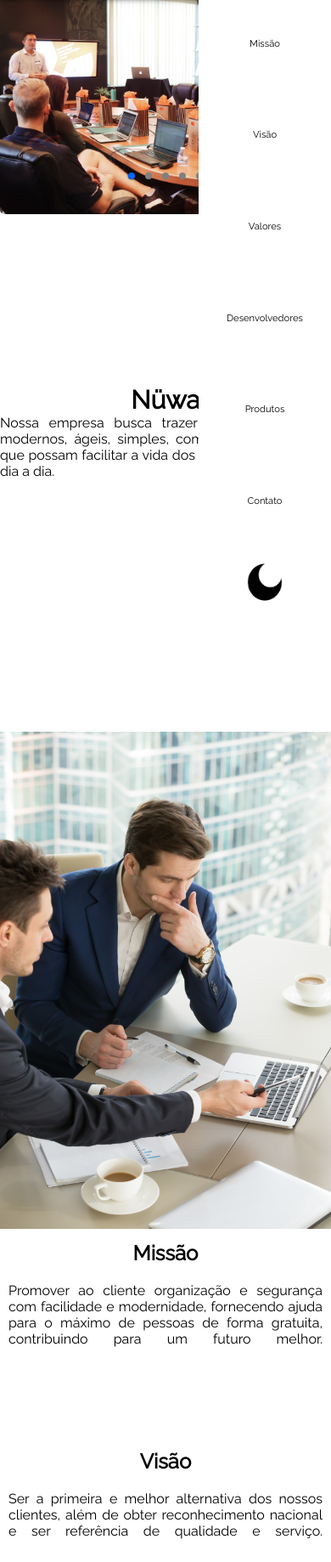
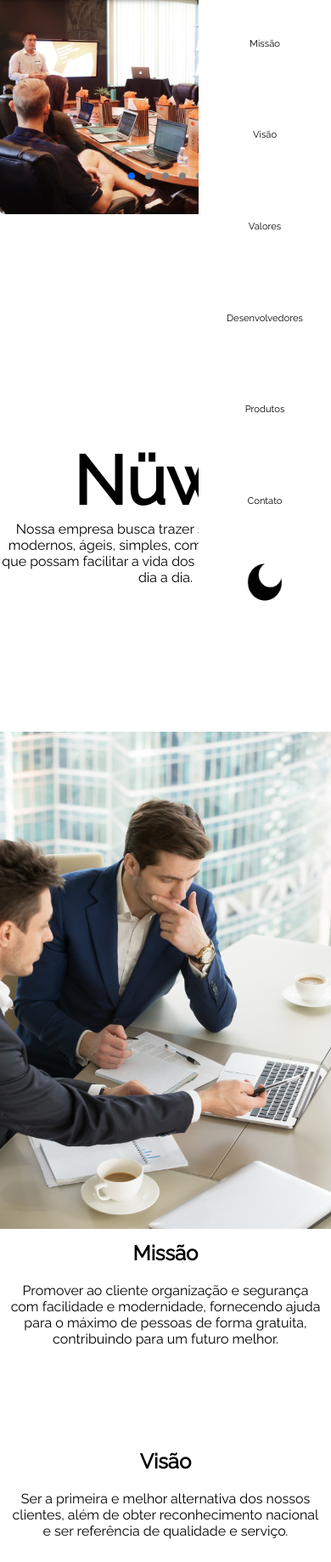
Before and after one commit to LanaAndrade/Nuwa, a plain HTML site: page index.html in a window 390 px wide. Shown: the part 83-1921 px from the top of the page at 85% size. Drawn offline with Linux system fonts and the light colour scheme.

Commit message:
Arrumei os textos do site :)

```diff
--- a/css/style.css
+++ b/css/style.css
@@ -225,7 +225,7 @@ nav ul li button:hover{
   margin: 0 auto;
   width: 100%;
   padding-top:75px;
-  height: 100vh;
+  height: 70vh;
   display: flex;
   justify-content: center;
 
@@ -299,8 +299,6 @@ nav ul li button:hover{
   #titulo{
     width: 100%;
     top: 30%;
-    -ms-transform: translate(-50%, -50%);
-    transform: translate(-50%, -50%);
   }
 }
 @media (max-width: 820px){
@@ -336,8 +334,7 @@ nav ul li button:hover{
   #titulo{
     width: 100%;
     top: 30%;
-    -ms-transform: translate(-50%, -50%);
-    transform: translate(-50%, -50%);
+
   }
 }
 @media (max-width: 650px){
@@ -371,8 +368,6 @@ nav ul li button:hover{
   #titulo{
     width: 100%;
     top: 0%;
-    -ms-transform: translate(-50%, -50%);
-    transform: translate(-50%, -50%);
   }
 }
 
@@ -400,18 +395,17 @@ h1{
   color: var(--detalhes);
 }
 #titulo{
-  margin: 0;
-  position: absolute;
-  top: 70%;
-  left: 50%;
-  -ms-transform: translate(-50%, -50%);
-  transform: translate(-50%, -50%);
-  text-align: justify;
+  width: 100%;
+  margin-top: 3%;
+  margin-bottom: 10%;
+  text-align: center;
 }
 #titulo h1{
-  font-size: 30px;
+  font-size: 80px;
   font-weight: bold;
 }
+
+
 /* Missão, Visão, Valores e Produtos */
 .txt p{
   font-size: 3em !important;
@@ -436,9 +430,9 @@ h1{
   max-width: 100%;
 }
 .textoComImagem p{
-  text-align: justify;
-  -moz-text-align-last: justify;
-  text-align-last: justify;
+  text-align: center;
+  -moz-text-align-last: center;
+  text-align-last: center;
   padding: 10px;
 }
 @media (max-width:800px){
@@ -563,6 +557,10 @@ h1{
   width: 100vw;
 }
 
+#tituloContato{
+  font-size: 50px;
+}
+
 .infoContato{
   font-size: 20px;
 }
--- a/index.html
+++ b/index.html
@@ -113,10 +113,10 @@
             <div id="textoValores" class="textoComImagemFilho1 textoComImagemFilho">
                 <h2 class="titulosH2 txt revelar">Valores</h2>
                 <p class="txt revelar">
-                    Transparecer confiabilidade;
-                    Proporcionar organização e utilidade;
-                    Promover acessibilidade;
-                    Atuar eticamente e profissionalmente;
+                    Transparecer confiabilidade;</br>
+                    Proporcionar organização e utilidade; </br>
+                    Promover acessibilidade; </br>
+                    Atuar eticamente e profissionalmente; </br>
                 </p>
             </div>
         </section>
@@ -178,7 +178,7 @@
         </section>
 
         <footer id="contato">
-            <h2 class="titulosH2 txt revelar">Contato</h2>
+            <h2 class="titulosH2 txt revelar" id="tituloContato">Contato</h2>
             <p class="infoContato txt">Instagram: @nuwacompany</p>
             <p class="infoContato txt">Celular: (11) 943118130</p>
             <p class="infoContato txt">E-mail: companynuwa@gmail.com</p>
```
